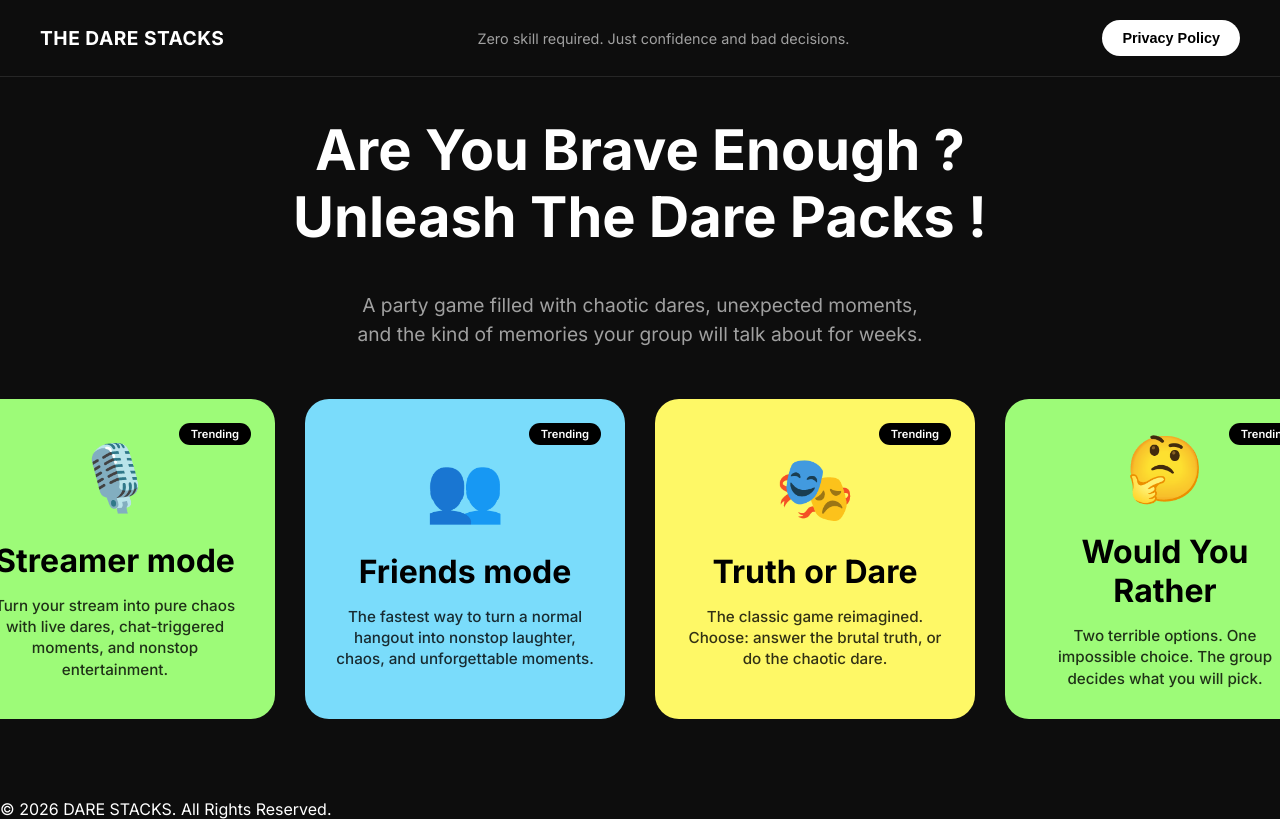
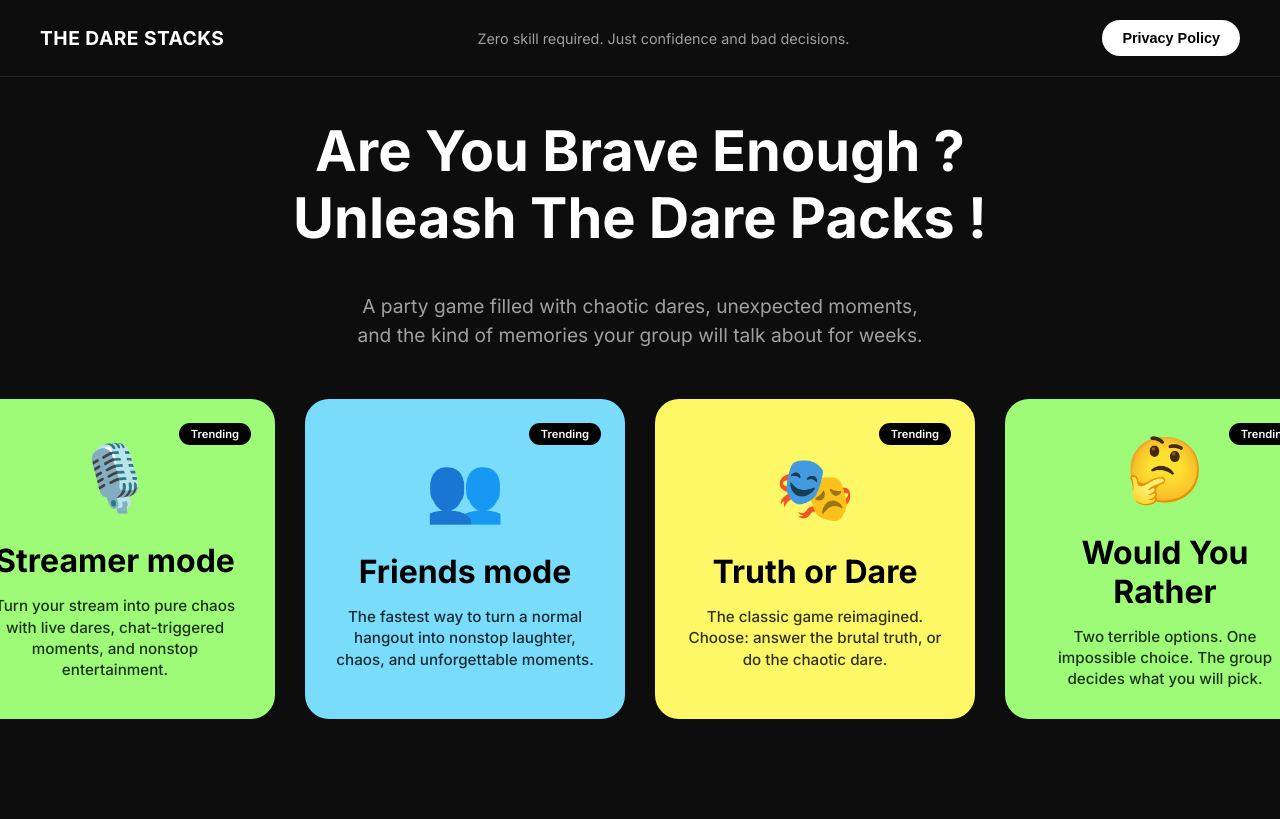
Before and after one commit to finu1256-lab/darestacks, a website: page index.html in a window 1280 px wide. Shown: the top 819 px of the page. Drawn offline with Linux system fonts and the light colour scheme.

Commit message:
Remove footer from index.html
Removed footer section from the HTML file.

```diff
--- a/index.html
+++ b/index.html
@@ -46,9 +46,7 @@
     </script>
     <script src="https://www.highrevenueformat.com/052e1aa28adaf1d634ddcc5fcfaf5baf/invoke.js"></script>
 
-    <footer class="footer">
-        &copy; 2026 DARE STACKS. All Rights Reserved.
-    </footer>
+
 
     <script src="data.js"></script>
     <script src="app.js"></script>
```
